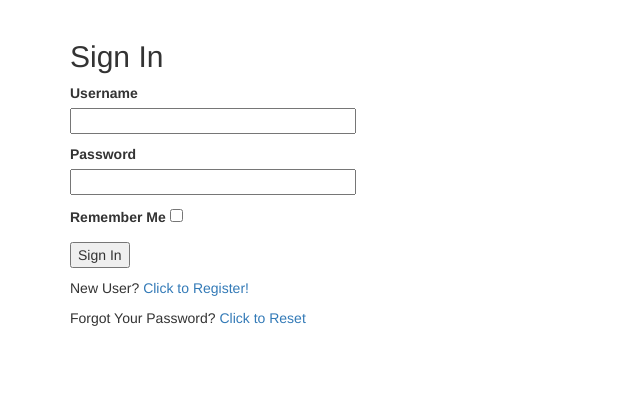
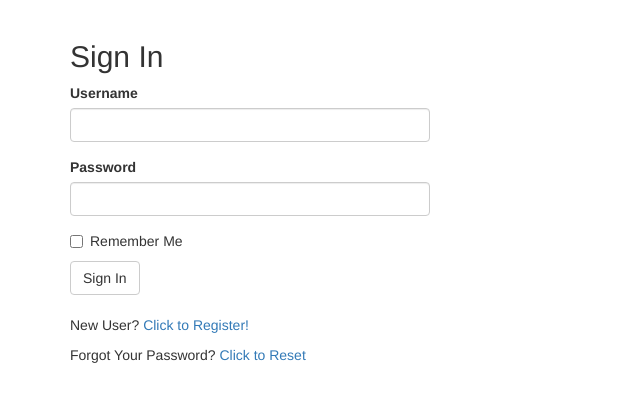
Before and after one commit to kadakia/rohanapp, a Flask app: page /login in a window 1280 px wide. Shown: the part 52-454 px from the top of the page, without its empty margins (0-640 px from the left). Run offline with Flask 2, Linux system fonts and the light colour scheme; some libraries are stand-ins or nearby versions.

Commit message:
login form

```diff
--- a/app/templates/login.html
+++ b/app/templates/login.html
@@ -1,27 +1,14 @@
 {% extends "base.html" %}
+{% import 'bootstrap/wtf.html' as wtf %}
 
 {% block app_content %}
     <h2>Sign In</h2>
-    <form action="" method="POST">
-        {{ form.hidden_tag() }} <!-- anti CSRF -->
-        <p>
-            {{ form.username.label }}<br>
-            {{ form.username(size=32) }}
-            {% for error in form.username.errors %}
-            <span style="color: red;">[{{ error }}]</span>
-            {% endfor %}
-        </p>
-        <p>
-            {{ form.password.label }}<br>
-            {{ form.password(size=32) }}
-            {% for error in form.password.errors %}
-            <span style="color: red;">[{{ error }}]</span>
-            {% endfor %}
-        </p>
-        <p>{{ form.remember_me.label }} {{ form.remember_me() }}</p>
-        <p>{{ form.submit() }}</p>
-    </form>
-
+    <div class="row">
+        <div class="col-md-4">
+            {{ wtf.quick_form(form) }}
+        </div>
+    </div>
+    <br>
     <p>New User? <a href="{{ url_for('register') }}">Click to Register!</a></p>
     <p>
         Forgot Your Password?
```
